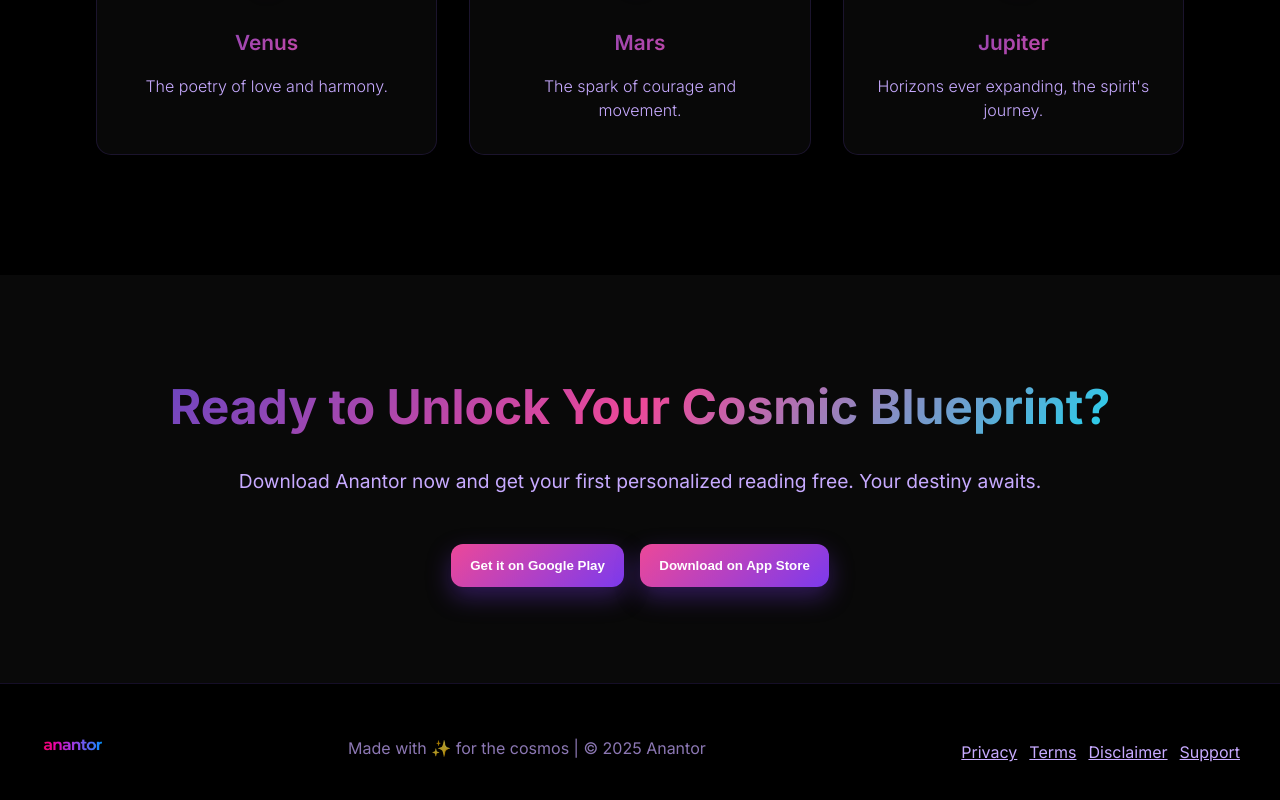
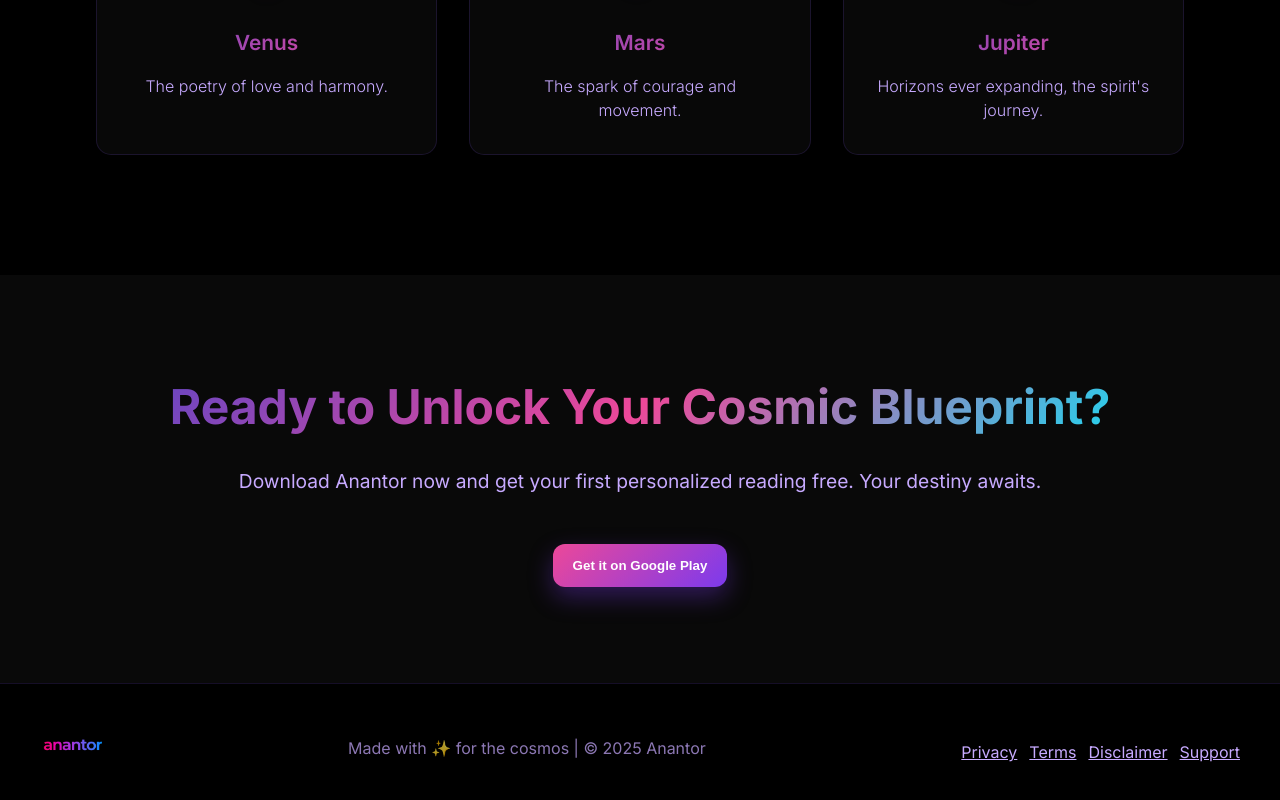
Before and after one commit to Abhay2012/anantor, a Next.js app: page / in a window 1280 px wide. Shown: the part 4183-4983 px from the top of the page. Built offline with nearby package versions, Linux system fonts and the light colour scheme.

Commit message:
Update buttons to link directly to Google Play store
Replaced modal triggers with direct links to Google Play store for app downloads.

```diff
--- a/app/components/HomeClient.jsx
+++ b/app/components/HomeClient.jsx
@@ -309,12 +309,10 @@ export default function HomeClient() {
             <h3 className={styles['cta-title']}>Ready to Unlock Your Cosmic Blueprint?</h3>
             <p className={styles['cta-description']}>Download Anantor now and get your first personalized reading free. Your destiny awaits.</p>
             <div className={styles.storeButtons} style={{ justifyContent: "center" }}>
-                <button className={styles.storeBtn} onClick={() => setShowModal(true)}>
+                <button className={styles.storeBtn} onClick={() => window.open("https://play.google.com/store/apps/details?id=com.yourcompany.anantor")}>
                   Get it on Google Play
                 </button>
-                <button className={styles.storeBtn} onClick={() => setShowModal(true)}>
-                  Download on App Store
-                </button>
+
               </div>
           </div>
         </div>
@@ -335,8 +333,8 @@ export default function HomeClient() {
               </div>
             </div>
             <div className={styles.stickyButtons}>
-              <button className={styles.stickyBtn} onClick={() => setShowModal(true)}>Play</button>
-              <button className={styles.stickyBtn} onClick={() => setShowModal(true)}>iOS</button>
+              <button className={styles.stickyBtn} onClick={() => window.open("https://play.google.com/store/apps/details?id=com.yourcompany.anantor")}>Play</button>
+
             </div>
           </div>
         </div>
```
